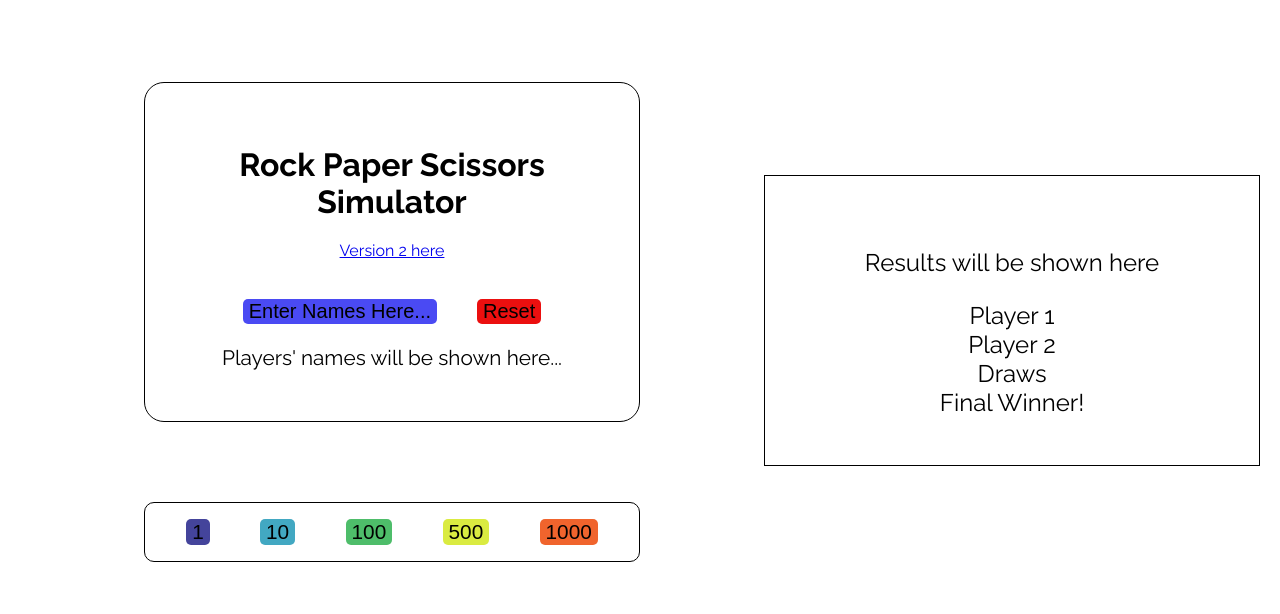
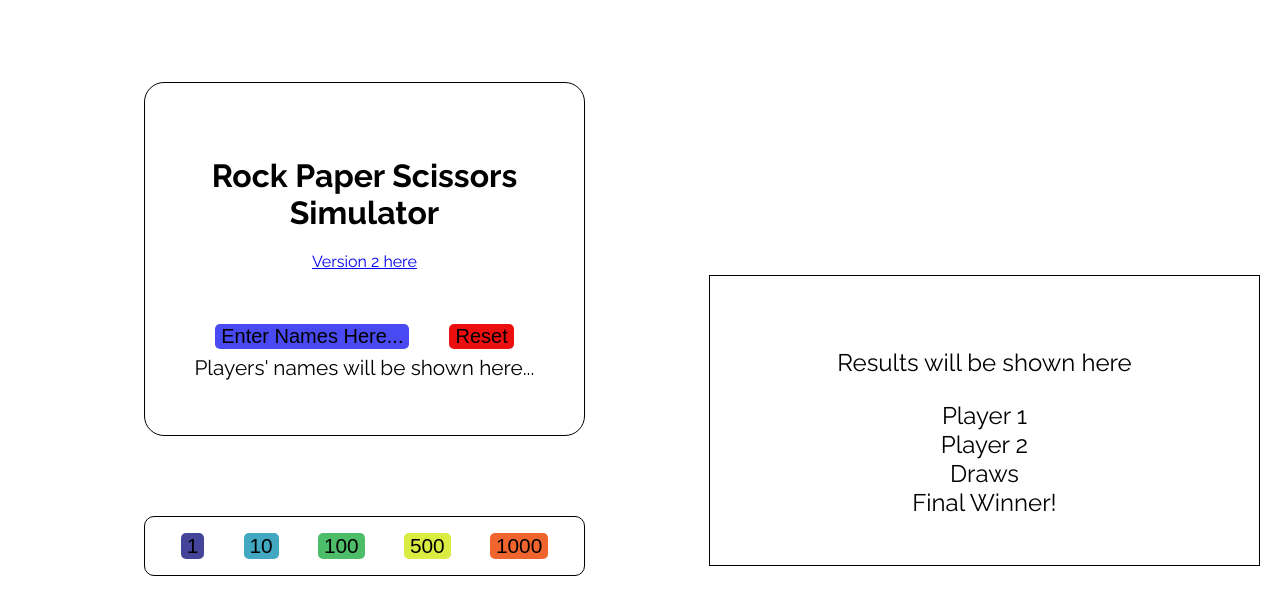
Before and after one commit to njtan142/Rock-Paper-Scissors-Simulator, a website: page index.html in a window 1280 px wide. Drawn offline with Linux system fonts and the light colour scheme.

Commit message:
3rd commit:re

```diff
--- a/style.css
+++ b/style.css
@@ -7,11 +7,10 @@ html, body {
 body {
   font-family: 'Raleway', Arial, Helvetica, sans-serif;
   height: 60vh;
-  overflow: hidden;
+  overflow: scroll;
 }
 
-main {
-  height: 100%;
+.title{
 }
 section{
   width:100%;
@@ -32,6 +31,7 @@ section{
   flex-direction: column;
   padding: 5% 10% 10% 10%;
   margin: auto;
+  box-sizing: border-box;
 }
 
 .main {
@@ -44,6 +44,7 @@ section{
   border-radius: 20px;
   margin-bottom: 5em;
   padding: 1em;
+  overflow: scroll;
 }
 
 .title {
@@ -53,12 +54,12 @@ section{
 
 .container-1 .main .title+section {
   width: 100%;
-  height: 30%;
   display: flex;
   flex-direction: column;
   justify-content: space-around;
   align-items: center;
   margin-bottom: 1em;
+  box-sizing: content-box;
 }
 
 .names {
```
